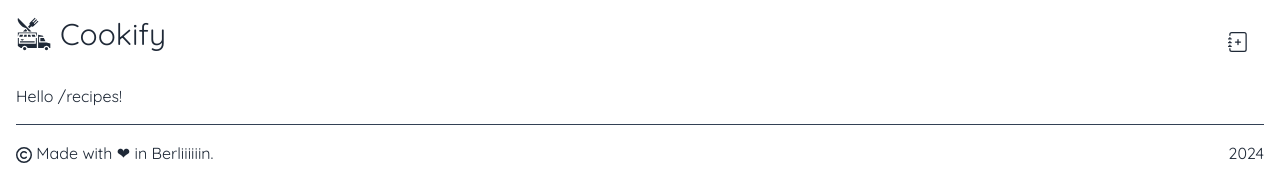
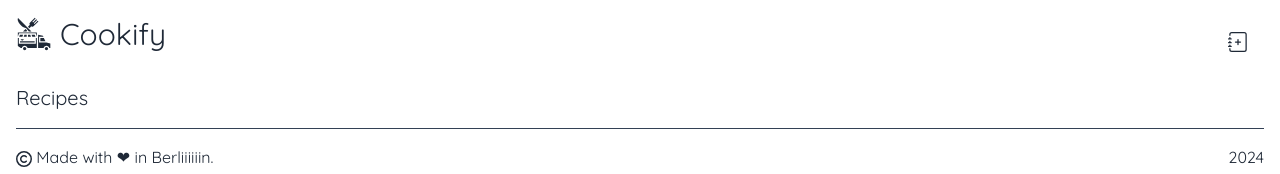
Before and after one commit to mayagizmo/cookify, a React (Vite) app: page /recipes in a window 1280 px wide. Shown: the top 174 px of the page. Built offline with nearby package versions, Linux system fonts and the light colour scheme; a web font is replaced by a local one.

Commit message:
Add new component for page headings

```diff
--- /dev/null
+++ b/src/Utility/PageHeading.tsx
@@ -0,0 +1,7 @@
+interface PageHeadingProps {
+  title: string;
+}
+
+export function PageHeading({ title }: PageHeadingProps): JSX.Element {
+  return <h1 className="text-xl mb-4">{title}</h1>;
+}
--- a/src/routes/add-recipe.tsx
+++ b/src/routes/add-recipe.tsx
@@ -1,11 +1,12 @@
 import { createFileRoute } from "@tanstack/react-router";
 
 import { AddRecipePage } from "../AddRecipePage/AddRecipePage.tsx";
+import { PageHeading } from "../Utility/PageHeading.tsx";
 
 export const Route = createFileRoute("/add-recipe")({
   component: () => (
     <>
-      <h1 className="text-xl mb-4">Add a new recipe</h1>
+      <PageHeading title="Add a new recipe" />
 
       <AddRecipePage />
     </>
--- a/src/routes/category.$categoryName.tsx
+++ b/src/routes/category.$categoryName.tsx
@@ -3,7 +3,7 @@ import { useEffect, useState } from "react";
 import { FaSpinner } from "react-icons/fa";
 
 import { APIResponse } from "../HomePage/HomePage.tsx";
-import { RecipeCard, RecipeCardProps } from "../RecipeCard/RecipeCard.tsx";
+import { RecipeCard } from "../RecipeCard/RecipeCard.tsx";
 import { API_BASE } from "../constants.ts";
 import { ApiRecipe } from "../types.ts";
 
--- a/src/routes/long-time.tsx
+++ b/src/routes/long-time.tsx
@@ -1,5 +1,7 @@
-import { createFileRoute } from '@tanstack/react-router'
+import { createFileRoute } from "@tanstack/react-router";
 
-export const Route = createFileRoute('/long-time')({
-  component: () => <div>Hello /long-time!</div>
-})
+import { PageHeading } from "../Utility/PageHeading.tsx";
+
+export const Route = createFileRoute("/long-time")({
+  component: () => <PageHeading title="Long time no see" />,
+});
--- a/src/routes/most-cooked.tsx
+++ b/src/routes/most-cooked.tsx
@@ -1,5 +1,7 @@
-import { createFileRoute } from '@tanstack/react-router'
+import { createFileRoute } from "@tanstack/react-router";
 
-export const Route = createFileRoute('/most-cooked')({
-  component: () => <div>Hello /most-cooked!</div>
-})
+import { PageHeading } from "../Utility/PageHeading.tsx";
+
+export const Route = createFileRoute("/most-cooked")({
+  component: () => <PageHeading title="Most Cooked" />,
+});
--- a/src/routes/recently-added.tsx
+++ b/src/routes/recently-added.tsx
@@ -1,5 +1,7 @@
-import { createFileRoute } from '@tanstack/react-router'
+import { createFileRoute } from "@tanstack/react-router";
 
-export const Route = createFileRoute('/recently-added')({
-  component: () => <div>Hello /recently-added!</div>
-})
+import { PageHeading } from "../Utility/PageHeading.tsx";
+
+export const Route = createFileRoute("/recently-added")({
+  component: () => <PageHeading title="Recently Added" />,
+});
--- a/src/routes/recipes.tsx
+++ b/src/routes/recipes.tsx
@@ -1,5 +1,7 @@
-import { createFileRoute } from '@tanstack/react-router'
+import { createFileRoute } from "@tanstack/react-router";
 
-export const Route = createFileRoute('/recipes')({
-  component: () => <div>Hello /recipes!</div>
-})
+import { PageHeading } from "../Utility/PageHeading.tsx";
+
+export const Route = createFileRoute("/recipes")({
+  component: () => <PageHeading title="Recipes" />,
+});
```
